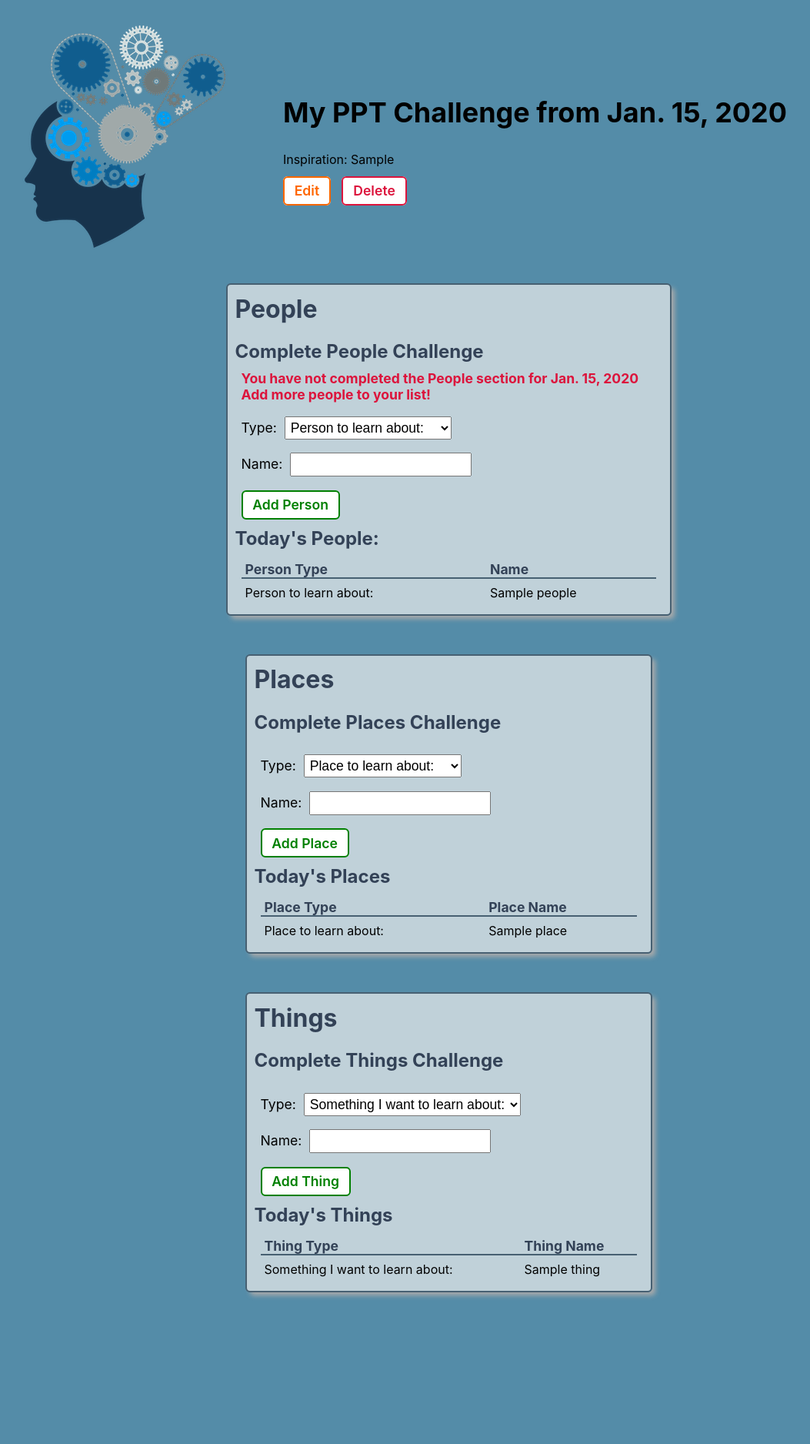
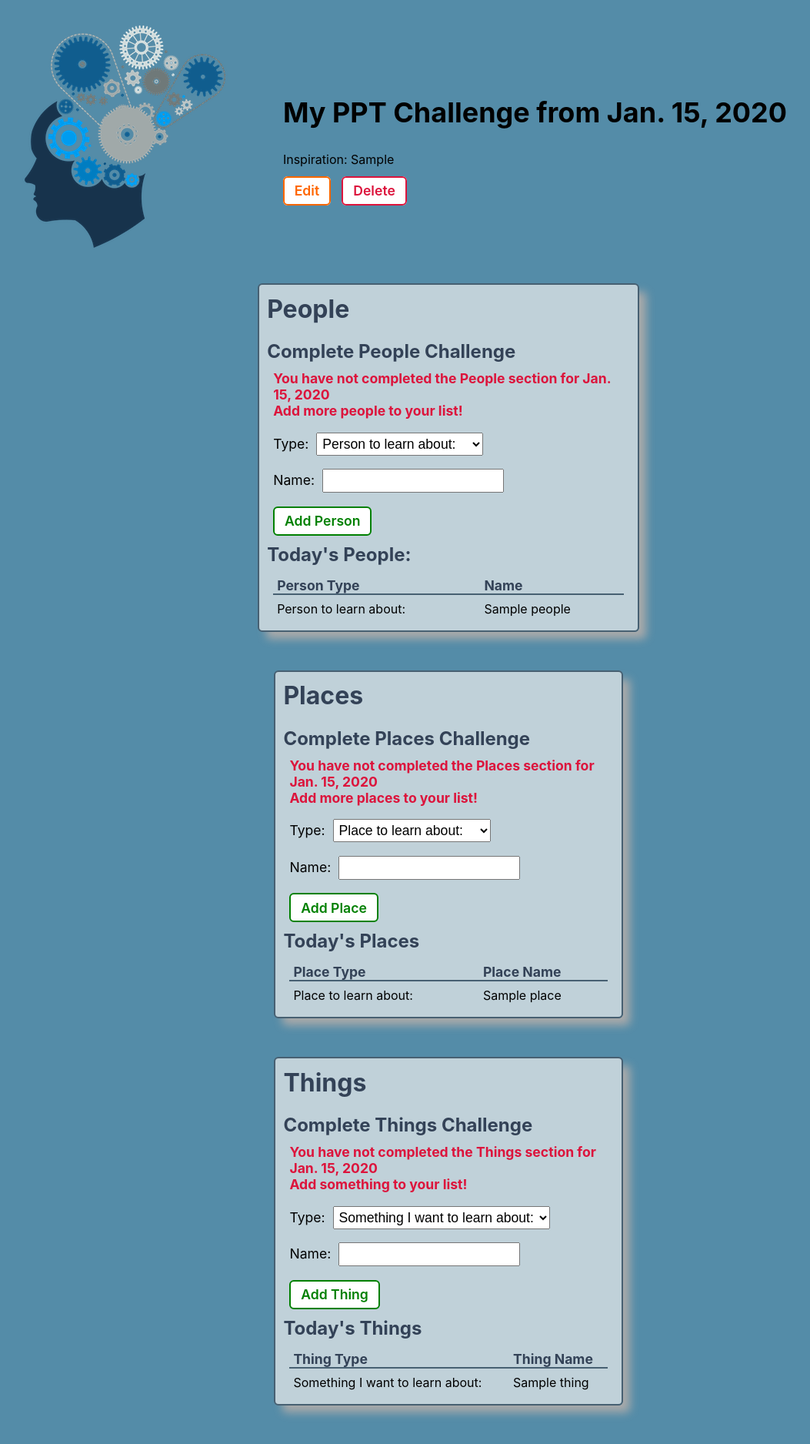
Before and after one commit to JohnnyMohawk/ppt-challenge, a Django app: page /challenges/1/ in a window 1280 px wide. Shown: the part 148-2024 px from the top of the page at 77% size, without its empty margins (57-1110 px from the left). Before the commit the page ends 1834 px from the top, so only its background shows below. Run offline with Django 3.2, Linux system fonts and the light colour scheme; a user stored in the database is signed in; tables that the repository leaves empty hold one stand-in row (values such as "Sample post").

Commit message:
conditional rendering on people places and things cards complete

```diff
--- a/main_app/models.py
+++ b/main_app/models.py
@@ -36,6 +36,12 @@ class Challenge(models.Model):
 
     def done_peeps_today(self):
         return self.people_set.count() >= len(PEOPLE_TYPES)
+
+    def done_places_today(self):
+        return self.place_set.count() >= len(PLACE_TYPES)
+
+    def done_things_today(self):
+        return self.thing_set.count() >= len(THING_TYPES)
 
 class People(models.Model):
     type = models.CharField(
--- a/main_app/static/css/challenge-detail.css
+++ b/main_app/static/css/challenge-detail.css
@@ -108,7 +108,7 @@
     background-color: rgb(238, 238, 238, .7);
     border-radius: 6px;
     padding: 10px;
-    box-shadow: 5px 5px 6px -1px #AAA;
+    box-shadow: 10px 10px 12px -1px #AAA;
     display: flex;
     flex-direction: column;
     justify-content: center;
@@ -208,6 +208,10 @@
     margin-bottom: 10px;
 }
 
+/* .feedings-toy-container > section {
+    width: 42.5%;
+} */
+
 @media only screen and (min-width: 768px) {
     .cat-container {
         flex-direction: row;
@@ -228,7 +232,7 @@
     }
 
     .feedings-toy-container > section {
-        width: 50%;
+        width: 42.5%;
         /* justify-content: center;
         align-items: center; */
     }
--- a/main_app/templates/challenges/detail.html
+++ b/main_app/templates/challenges/detail.html
@@ -106,6 +106,13 @@
       method="post"
       class="subsection-section"
     >
+
+       {% if challenge.done_places_today %}
+        <p class="fed">You completed the Places section of the challenge for {{challenge.date}}.</p>
+      {% else %}
+        <p class="unfed">You have not completed the Places section for {{challenge.date}}</p>
+        <p class="unfed">Add more places to your list!</p>
+      {% endif %}
       {% csrf_token %}
       {{ place_form.as_p }}
       <button type="submit" class="btn submit">Add Place</button>
@@ -155,6 +162,12 @@
       method="post"
       class="subsection-section"
     >
+       {% if challenge.done_things_today %}
+        <p class="fed">You completed the Things section of the challenge for {{challenge.date}}.</p>
+      {% else %}
+        <p class="unfed">You have not completed the Things section for {{challenge.date}}</p>
+        <p class="unfed">Add something to your list!</p>
+      {% endif %}
       {% csrf_token %}
       {{ thing_form.as_p }}
       <button type="submit" class="btn submit">Add Thing</button>
```
